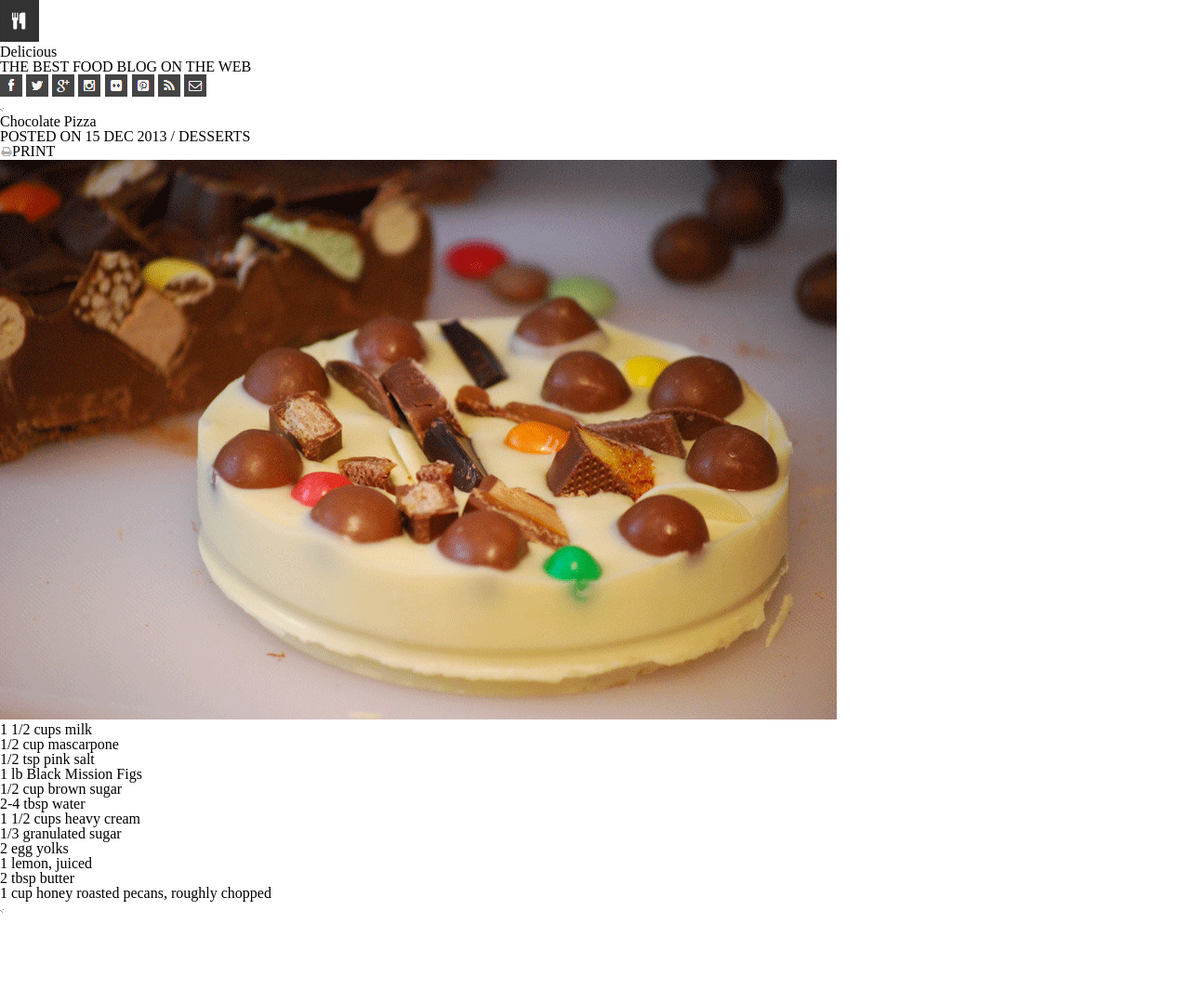
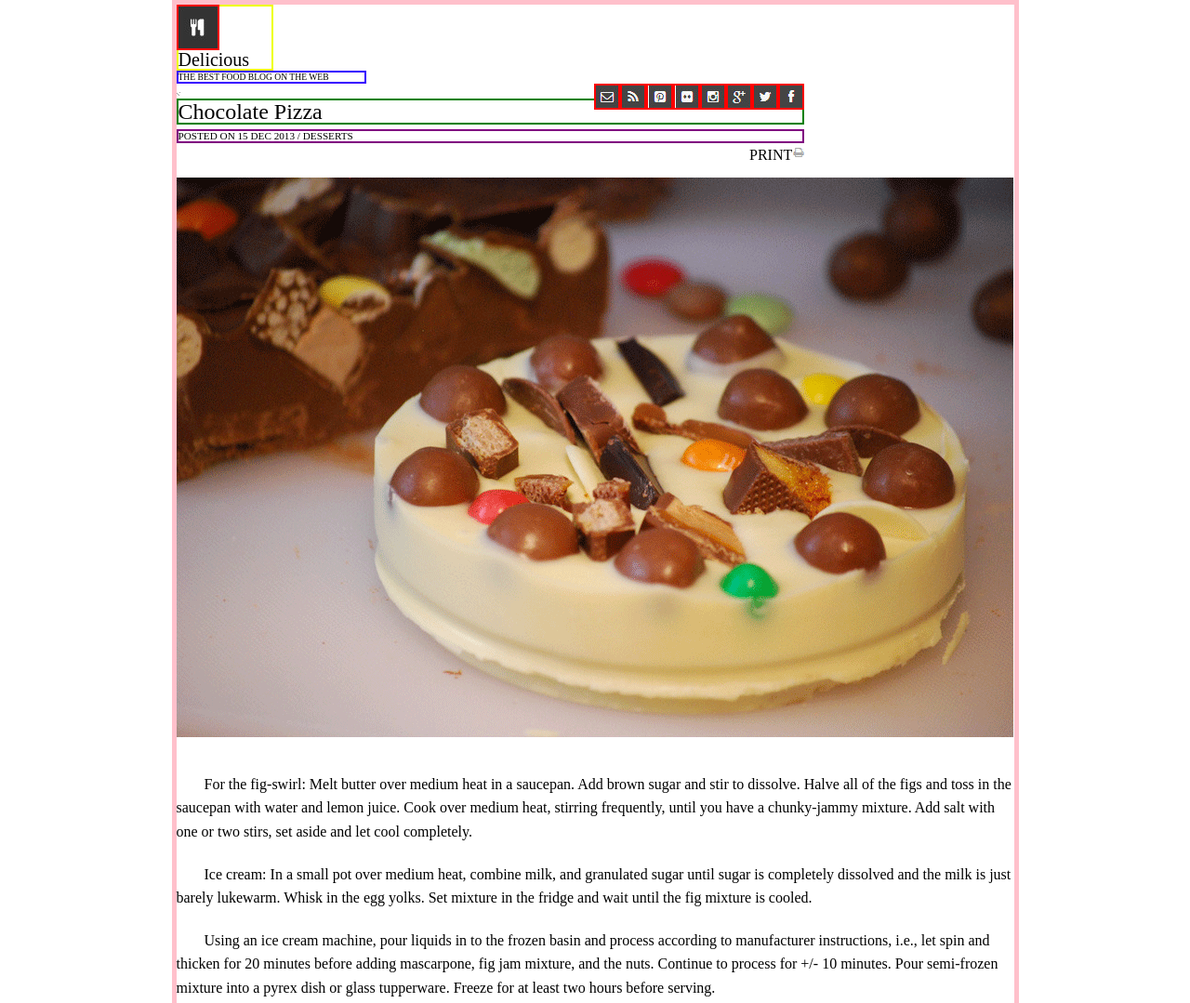
Before and after one commit to dg-griff/chocolate-pizza, a plain HTML site: page index.html in a window 1280 px wide. Shown: the top 1079 px of the page at 93% size. Before the commit the page ends 985 px from the top, so only its background shows below. Drawn offline with Linux system fonts and the light colour scheme.

Commit message:
Updated Layout

```diff
--- a/css/style.css
+++ b/css/style.css
@@ -0,0 +1,63 @@
+header {
+  margin: auto;
+  width: 75%;
+}
+
+nav h3 {
+  text-align: left;
+  border: 2px solid rgb(238, 255, 0);
+  width: 100px;
+  font-size: 1.25em;
+}
+
+nav h4 {
+  border: 2px solid rgb(55, 0, 255);
+  font-size: 0.6em;
+  width: 200px;
+}
+
+nav img {
+  /* float: right; */
+  border: 2px solid red;
+}
+
+img.logo {
+  float: left;
+}
+
+header h2 {
+  border: 2px solid green;
+  font-size: 1.5em;
+ }
+
+ header p {
+   border: 2px solid purple;
+   font-size: 0.7em;
+   margin: 5px 0 5px 0;
+ }
+
+ header span, header img{
+   float: right;
+ }
+
+ section img.hero {
+   /* border: 5px solid chartreuse; */
+   margin: 15px 0 15px 0;
+ }
+
+ p.instruct {
+   margin: 20px 0 20px 0;
+   text-indent: 30px;
+   line-height: 1.6;
+ }
+
+ div.wrapper {
+   margin-left: auto;
+   margin-right: auto;
+   border: 5px solid pink;
+   width: 901px;
+ }
+
+ ul.ingredients {
+   background-image: url("../img/list-bg.png");
+ }
--- a/index.html
+++ b/index.html
@@ -14,20 +14,24 @@
     />
   </head>
 </body>
+<div class="wrapper">
+  <div class="content">
       <header>
           <section>
             <nav>
-        <img src="img/logo.png" href="#" alt="homepage link" />
-        <h3>Delicious</h3>
-        <h4>THE BEST FOOD BLOG ON THE WEB</h4>
-        <img src="img/fb-icon.png" href="#" alt="homepage link" />
-        <img src="img/twit-icon.png" href="#" alt="homepage link" />
-        <img src="img/gp-icon.png" href="#" alt="homepage link" />
-        <img src="img/insta-icon.png" href="#" alt="homepage link"/>
-        <img src="img/flic-icon.png" href="#" alt="homepage link"/>
-        <img src="img/pint-icon.png" href="#" alt="homepage link"/>
-        <img src="img/rss-icon.png" href="#" alt="homepage link"/>
-        <img src="img/mail-icon.png" href="#" alt="homepage link"/>
+              <ul>
+                <li><img src="img/logo.png" href="#" alt="homepage link" class="logo"/></li>
+               <li><h3>Delicious</h3></li>
+               <li><h4>THE BEST FOOD BLOG ON THE WEB</h4></li>
+               <li><img src="img/fb-icon.png" href="#" alt="homepage link" /></li>
+               <li> <img src="img/twit-icon.png" href="#" alt="homepage link" /></li>
+               <li><img src="img/gp-icon.png" href="#" alt="homepage link" /></li>
+               <li><img src="img/insta-icon.png" href="#" alt="homepage link"/></li>
+               <li><img src="img/flic-icon.png" href="#" alt="homepage link"/></li>
+               <li><img src="img/pint-icon.png" href="#" alt="homepage link"/></li>
+               <li><img src="img/rss-icon.png" href="#" alt="homepage link"/></li>
+               <li><img src="img/mail-icon.png" href="#" alt="homepage link"/></li>
+             </ul>
             </nav>
           </section>
           </header>
@@ -40,11 +44,11 @@
                           <img src="img/print-icon.png"><span>PRINT</span>
                       </header>
                       <section>
-                    <img src="img/choco-pizza.png">
+                          <img src="img/choco-pizza.png" class="hero">
                       </section>
-                <article></article>
-                <article></article>
-                <article></article>
+                      <p class="instruct">For the fig-swirl: Melt butter over medium heat in a saucepan. Add brown sugar and stir to dissolve. Halve all of the figs and toss in the saucepan with water and lemon juice. Cook over medium heat, stirring frequently, until you have a chunky-jammy mixture. Add salt with one or two stirs, set aside and let cool completely.</p>
+                      <p class="instruct">Ice cream: In a small pot over medium heat, combine milk, and granulated sugar until sugar is completely dissolved and the milk is just barely lukewarm. Whisk in the egg yolks. Set mixture in the fridge and wait until the fig mixture is cooled.</p>
+                      <p class="instruct">Using an ice cream machine, pour liquids in to the frozen basin and process according to manufacturer instructions, i.e., let spin and thicken for 20 minutes before adding mascarpone, fig jam mixture, and the nuts. Continue to process for +/- 10 minutes. Pour semi-frozen mixture into a pyrex dish or glass tupperware. Freeze for at least two hours before serving.</p>
                       <section>
                           <ul class="ingredients">
                               <li>1 1/2 cups milk</li>
@@ -66,6 +70,8 @@
                       </section>
 
       </main>
+  </div>
+</div>
 
 <body>
 <script src="js/app.js"></script>
```
Lines whose indentation alone changed are shown as unchanged.
